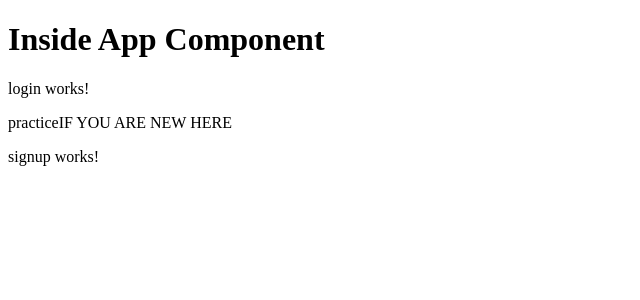
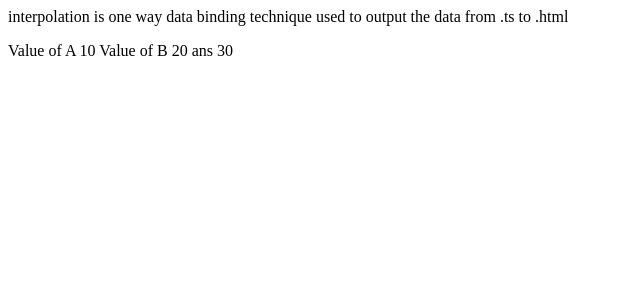
Before and after one commit to mayurrohokale/practice_repo, an Angular app: page / in a window 1280 px wide. Shown: the top 300 px of the page, without its empty margins (0-640 px from the left). Built offline with nearby package versions, Linux system fonts and the light colour scheme.

Commit message:
interpolation practice

```diff
--- a/src/app/app.component.html
+++ b/src/app/app.component.html
@@ -1,4 +1,5 @@
-<h1>Inside App Component</h1>
-<app-login></app-login>
-<p>{{title}}IF YOU ARE NEW HERE</p>
-<app-signup></app-signup>
+{{msg}}
+<p>Value of A {{a}}
+    Value of B {{b}}
+    ans {{ans}}
+</p>
--- a/src/app/app.component.ts
+++ b/src/app/app.component.ts
@@ -8,4 +8,8 @@ import { Component } from '@angular/core';
 export class AppComponent {
   title = 'practice';
   msg = 'interpolation is one way data binding technique used to output the data from .ts to .html';
+
+  a = 10;
+  b = 20;
+  ans = this.a + this.b;
 }
```
